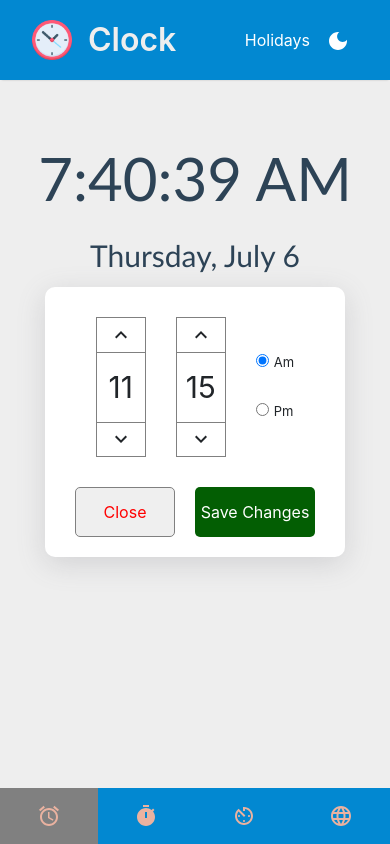
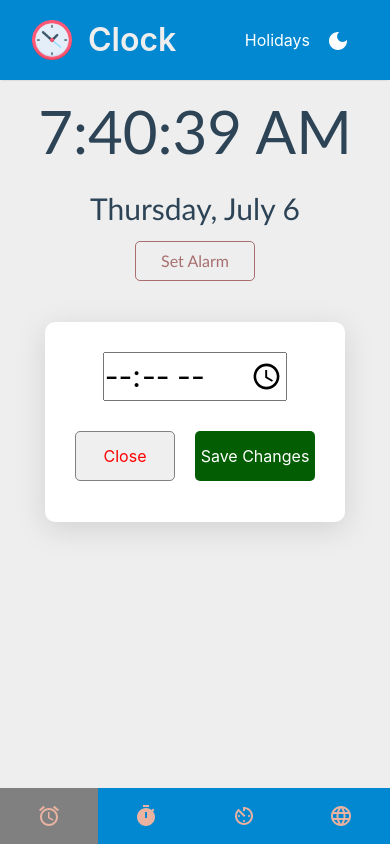
Before and after one commit to subayeel/clock, a React (Create React App) app: page / in a window 390 px wide. Both pictures are taken after a click on the button "Set Alarm". Built offline with nearby package versions, Linux system fonts and the light colour scheme.

Commit message:
updated mobile alarm

```diff
--- a/src/Components/Alarm.jsx
+++ b/src/Components/Alarm.jsx
@@ -7,13 +7,20 @@ import KeyboardArrowUpIcon from "@mui/icons-material/KeyboardArrowUp";
 import KeyboardArrowDownIcon from "@mui/icons-material/KeyboardArrowDown";
 import Card from "./Card";
 import "../styles/alarm.css";
-import PendulumClock from "./PendulumClock";
-const initialState = { Hour: 11, Minute: 15, Type: "am" };
+import AnalogClock from "./AnalogClock";
+const dd = new Date();
+var ampm = dd.getHours() >= 12 ? "pm" : "am";
+
+const initialState = {
+  Hour: dd.getHours(),
+  Minute: dd.getMinutes(),
+  Type: ampm,
+};
 
 const reducer = (state, action) => {
   let newState;
   if (action.type === "IncrementHour") {
-    if (state.Hour >= 12) {
+    if (state.Hour > 23) {
       newState = {
         ...state,
         Hour: 1,
@@ -88,9 +95,10 @@ const Alarm = () => {
   const handleAlarm = () => {
     let time = `${state.Hour}:${
       state.Minute < 10 ? "0" + state.Minute : state.Minute
-    }:${state.Type}`;
-    console.log(time);
-    data.push(time);
+    }`;
+    let val = document.getElementById("time").value;
+    console.log(val);
+    data.push(val);
     setData(data);
     localStorage.setItem("item", JSON.stringify(data));
   };
@@ -111,62 +119,7 @@ const Alarm = () => {
             style={{ display: show ? "block" : "none" }}
           >
             <div className="action_container">
-              <div className="Hour_container">
-                <div
-                  className="up_arrow"
-                  onClick={() => dispatch({ type: "IncrementHour" })}
-                >
-                  <KeyboardArrowUpIcon />
-                </div>
-                <div className="display_hour">{state.Hour}</div>
-                <div
-                  className="down_arrow"
-                  onClick={() => dispatch({ type: "DecrementHour" })}
-                >
-                  <KeyboardArrowDownIcon />
-                </div>
-              </div>
-              <div className="minute_container">
-                <div
-                  className="up_arrow"
-                  onClick={() => dispatch({ type: "IncrementMinute" })}
-                >
-                  <KeyboardArrowUpIcon />
-                </div>
-                <div className="display_hour">{state.Minute}</div>
-                <div
-                  className="down_arrow"
-                  onClick={() => dispatch({ type: "DecrementMinute" })}
-                >
-                  <KeyboardArrowDownIcon />
-                </div>
-              </div>
-              <div className="type_container">
-                <div className="spaninp">
-                  <input
-                    className="radio-btn"
-                    type="radio"
-                    id=""
-                    name="test"
-                    onClick={() => dispatch({ type: "setAM" })}
-                    checked={state.Type === "am"}
-                  />
-                  Am
-                </div>
-
-                <div className="spaninp">
-                  {" "}
-                  <input
-                    className="radio-btn"
-                    type="radio"
-                    id=""
-                    name="test"
-                    checked={state.Type === "pm"}
-                    onClick={() => dispatch({ type: "setPM" })}
-                  />
-                  Pm
-                </div>
-              </div>
+              <input type="time" id="time" />
             </div>
             <div className="mod_btn_con">
               <button className="btn1" onClick={handleClose}>
@@ -215,8 +168,8 @@ const Alarm = () => {
           </div>
         </div>
         <div className="pendulum_container">
-          <PendulumClock vibrateval={vibrate} />
-          {/* <AnalogClock /> */}
+          {/* <PendulumClock vibrateval={vibrate} /> */}
+          <AnalogClock vibrateval={vibrate} />
         </div>
       </div>
     </>
--- a/src/Components/Card.jsx
+++ b/src/Components/Card.jsx
@@ -22,11 +22,10 @@ function Card({ time, id, addata, arr }) {
     <div className="alarm-card_container">
       <div className="single_card_container">
         <div className="card_hour">
-          {time.split(":")[0] +
-            ":" +
-            time.split(":")[1] +
-            " " +
-            time.split(":")[2]}
+          {
+            time.split(":")[0] + ":" + time.split(":")[1] + " "
+            // time.split(":")[2]}
+          }
         </div>
         <div className="del-btn-conn">
           <button className="del-btn" onClick={() => handleDelete(id)}>
--- a/src/Components/Clock.jsx
+++ b/src/Components/Clock.jsx
@@ -45,13 +45,16 @@ const Clock = ({ show, AlarmData, vibratefun }) => {
     }
     // console.log(flag);
     if (!flag) audioElement.pause();
-    const temp = check.toLocaleTimeString();
+    const temp = check.toLocaleTimeString("en-us", {
+      hour: "numeric",
+      minute: "numeric",
+      hour12: false,
+    });
     let type = temp.charAt(temp.length - 2) + "" + temp.charAt(temp.length - 1);
-    console.log(
-      checkElem((check.getHours() % 12) + ":" + check.getMinutes() + ":" + type)
-    );
+    console.log(checkElem(temp.split(":")[0] + ":" + temp.split(":")[1]));
+
     type = type.toLowerCase();
-    if (checkElem(temp.split(":")[0] + ":" + temp.split(":")[1] + ":" + type)) {
+    if (checkElem(temp.split(":")[0] + ":" + temp.split(":")[1])) {
       console.log("Camh éere");
       if (flag) {
         console.log(isActive, "flag", flag);
@@ -76,7 +79,7 @@ const Clock = ({ show, AlarmData, vibratefun }) => {
   };
   const checkElem = (time) => {
     console.log(time, "Chek elem");
-    for (let i = 0; i < AlarmData.length; i++) {
+    for (let i = 0; i < globalData.length; i++) {
       console.log(globalData[i] == time, globalData[i], time);
       if (
         globalData[i] == time ||
@@ -89,7 +92,12 @@ const Clock = ({ show, AlarmData, vibratefun }) => {
   };
   const options = { weekday: "long", month: "long", day: "numeric" };
   const formattedDate = date.toLocaleDateString(undefined, options);
-  const formattedTime = date.toLocaleTimeString();
+  const formattedTime = date.toLocaleTimeString({
+    hour: "numeric",
+    minute: "numeric",
+    seconds: "numeric",
+    hour12: true,
+  });
   return (
     <>
       <div
--- a/src/styles/alarm.css
+++ b/src/styles/alarm.css
@@ -16,7 +16,7 @@
     text-align: center;
 }
 .right_containerr {
-    margin-top: -30px;
+    /* margin-top: -30px; */
     height: fit-content;
 }
 .alarm_con{
@@ -64,15 +64,18 @@
     margin-bottom: 0%;
 }
 .alarm_card_containerr{
-    height: 200px;
+    height: 100%;
+    /* border: solid blue; */
     width: 400px;
     /* overflow-y: scroll; */
     pad: 10px;
 }
 .right_container{
-    height: 200px;
+    /* border: solid blue; */
+
+    max-height: 400px;
     /* border: solid red; */
-    overflow: scroll;
+    overflow-y: scroll;
 }
 .alarm_card_containerr::-webkit-scrollbar{
     background-color: transparent;
@@ -168,7 +171,7 @@
 }
 .single_modal_card{
     width: 400px;
-    height: 270px;
+    height: 200px;
     position: absolute;
     background-color: white;
     top: 50%;
@@ -254,6 +257,7 @@
 .alarm_container{
     width: 50%;
     gap: 30px;
+    height: calc(100vh - 80px);
     /* border: solid green; */
     flex-direction: column;
     /* justify-content: center ; */
@@ -265,7 +269,7 @@
 }
 .right_container{
     padding-top: 5px;
-    height: 300px;
+    height: 100%;
     padding-bottom: 20px !important;
     display: flex;
     flex-direction: column;
@@ -281,15 +285,22 @@
 @media (10px <= width <= 1024px){
     .alarm_container{
         width: 100% !important;
+        height: calc(100vh - 80px);
     }
     .right_container{
         width: 100% !important;
         width: 100% !important;
         overflow-y: scroll;
-        height: 300px;
+        height: 100%;
+        margin-bottom: 10px;
+        /* border: solid red; */
     }
     .right_containerr{
         width: 100% !important;
+        display: flex;
+        justify-content:center ;
+        height: 100%;
+        /* border: solid blue; */
 
     }
     .alarm_card_containerr{
--- a/src/styles/pendulum.css
+++ b/src/styles/pendulum.css
@@ -11,8 +11,8 @@
   }
 
   .vdot {
-    width: 14px;
-    height: 14px;
+    width: 20px;
+    height: 20px;
     border-radius: 50%;
     background: #ccc;
     top: 0;
```
Also changed, not shown: src/Components/AnalogClock.jsx (+5 -2 lines).
